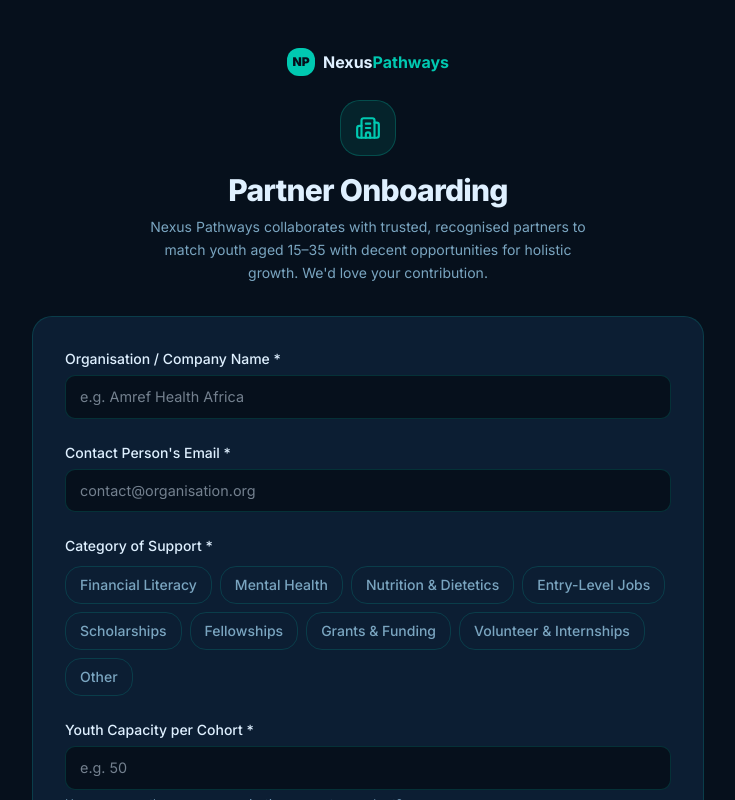
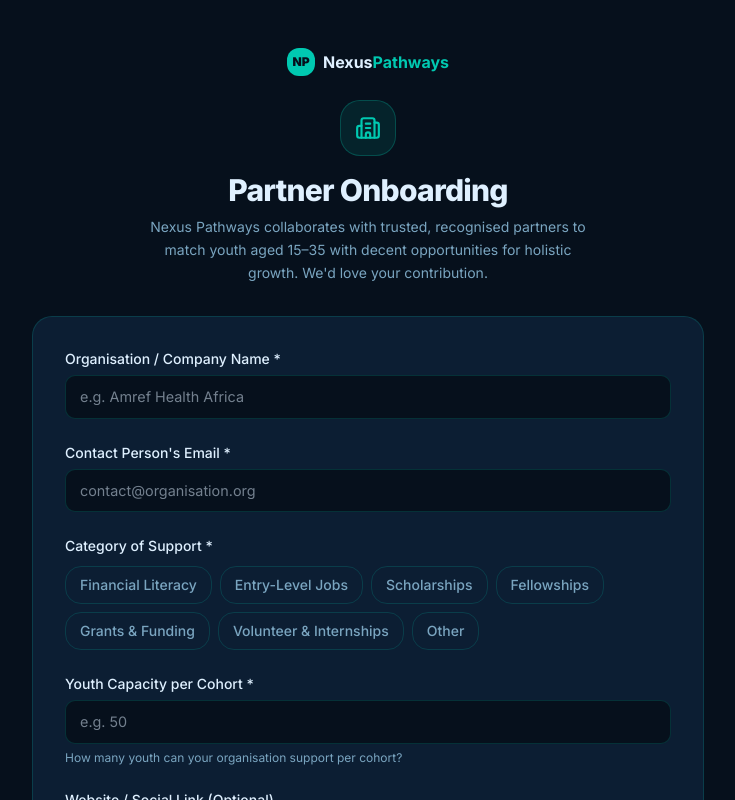
Before and after one commit to rennoxm/nexuspathways, a Next.js app: page /onboard/partner in a window 1280 px wide. Shown: the top 800 px of the page, without its empty margins (272-1007 px from the left). Built offline with nearby package versions, Linux system fonts and the light colour scheme.

Commit message:
removed Mental health and nutrition from the site

```diff
--- a/app/about/page.tsx
+++ b/app/about/page.tsx
@@ -52,7 +52,7 @@
                   Built for Africa's youth. By people who believe in them.
                 </h1>
                 <p className="text-base text-muted-foreground leading-relaxed">
-                  Nexus Pathways is an opportunity matching platform that connects skilled and unskilled African youth with trusted opportunities in financial literacy, entry-level jobs, career readiness, internships, volunteering, mental health, and nutrition.
+                  Nexus Pathways is an opportunity matching platform that connects skilled and unskilled African youth with trusted opportunities in financial literacy, entry-level jobs, career readiness, internships, and volunteering — all in one place.
                 </p>
               </div>
               <div className="relative w-full aspect-[4/3] rounded-2xl overflow-hidden border border-border">
--- a/app/onboard/partner/page.tsx
+++ b/app/onboard/partner/page.tsx
@@ -7,8 +7,6 @@
 
 const supportCategories = [
   "Financial Literacy",
-  "Mental Health",
-  "Nutrition & Dietetics",
   "Entry-Level Jobs",
   "Scholarships",
   "Fellowships",
--- a/app/onboard/youth/page.tsx
+++ b/app/onboard/youth/page.tsx
@@ -16,17 +16,6 @@
   FileText,
   Wallet,
   Rocket,
-  Utensils,
-  Scale,
-  Dumbbell,
-  ShieldCheck,
-  Lightbulb,
-  Wind,
-  Ban,
-  Heart,
-  Users,
-  DollarSign,
-  MessageCircle,
 } from "lucide-react";
 import { africanCountries, africanPhoneCodes } from "@/lib/data/african-countries";
 
@@ -34,8 +23,6 @@
 
 const iconMap: Record<string, React.ElementType> = {
   PiggyBank, TrendingDown, TrendingUp, FileText, Wallet, Rocket,
-  Utensils, Scale, Dumbbell, ShieldCheck,
-  Lightbulb, Wind, Ban, Heart, Users, DollarSign, MessageCircle,
 };
 
 const pathways = [
@@ -51,33 +38,6 @@
       { id: "taxes",        label: "Taxes, Legal & Compliance",        icon: "FileText" },
       { id: "crypto",       label: "Digital Banking & Crypto",         icon: "Wallet" },
       { id: "entrepreneur", label: "Entrepreneurship & Fundraising",   icon: "Rocket" },
-    ],
-  },
-  {
-    id: "nutrition",
-    title: "Fuel Your Glow",
-    subtitle: "Nutrition & Dietetics — Eat well, feel good, perform better",
-    varKey: "volunteer",
-    topics: [
-      { id: "meal",         label: "Meal Planning — Local & International", icon: "Utensils" },
-      { id: "dietetics",    label: "Dietetics & Weight Management",         icon: "Scale" },
-      { id: "sport",        label: "Sport Nutrition & Fitness",             icon: "Dumbbell" },
-      { id: "food-safety",  label: "Food Safety & Processing",              icon: "ShieldCheck" },
-    ],
-  },
-  {
-    id: "mental",
-    title: "Protect Your Peace",
-    subtitle: "Mental Health — Break bad habits, find balance, heal",
-    varKey: "training",
-    topics: [
-      { id: "mindfulness",     label: "Mindfulness & Emotional Intelligence",      icon: "Lightbulb" },
-      { id: "stress",          label: "Stress & Anger Management",                 icon: "Wind" },
-      { id: "substance",       label: "Substance Abuse & Addictions",              icon: "Ban" },
-      { id: "anxiety",         label: "Anxiety & Depression",                      icon: "Heart" },
-      { id: "peer-pressure",   label: "Peer Pressure & Social Comparison",         icon: "Users" },
-      { id: "financial-stress",label: "Financial Stress",                          icon: "DollarSign" },
-      { id: "safe-spaces",     label: "Safe Spaces — Heartbreak · Rejection · Relationships", icon: "MessageCircle" },
     ],
   },
 ];
@@ -331,7 +291,7 @@
             <span style={{ color: "var(--primary)" }}>No Gatekeeping.</span>
           </h1>
           <p className="text-sm leading-relaxed max-w-lg mx-auto" style={{ color: "var(--muted-foreground)" }}>
-            Secure the bag, improve your glow, heal your wounds and traumas — all with one plug. Choose the pathways that match your needs.
+            Secure the bag — build wealth, manage debt, and understand your money. Choose the financial pathways that match your goals.
           </p>
         </div>
 
```
